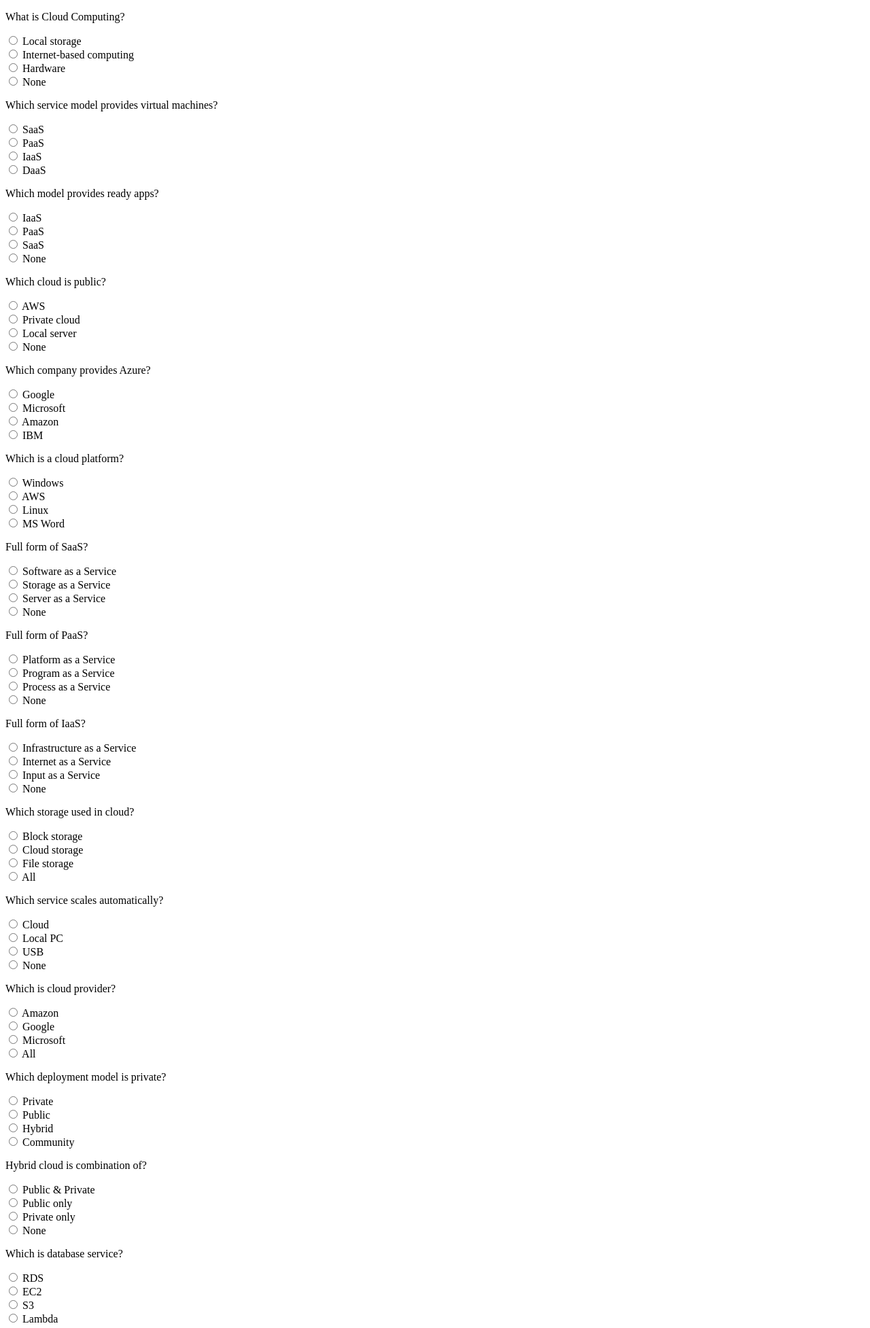
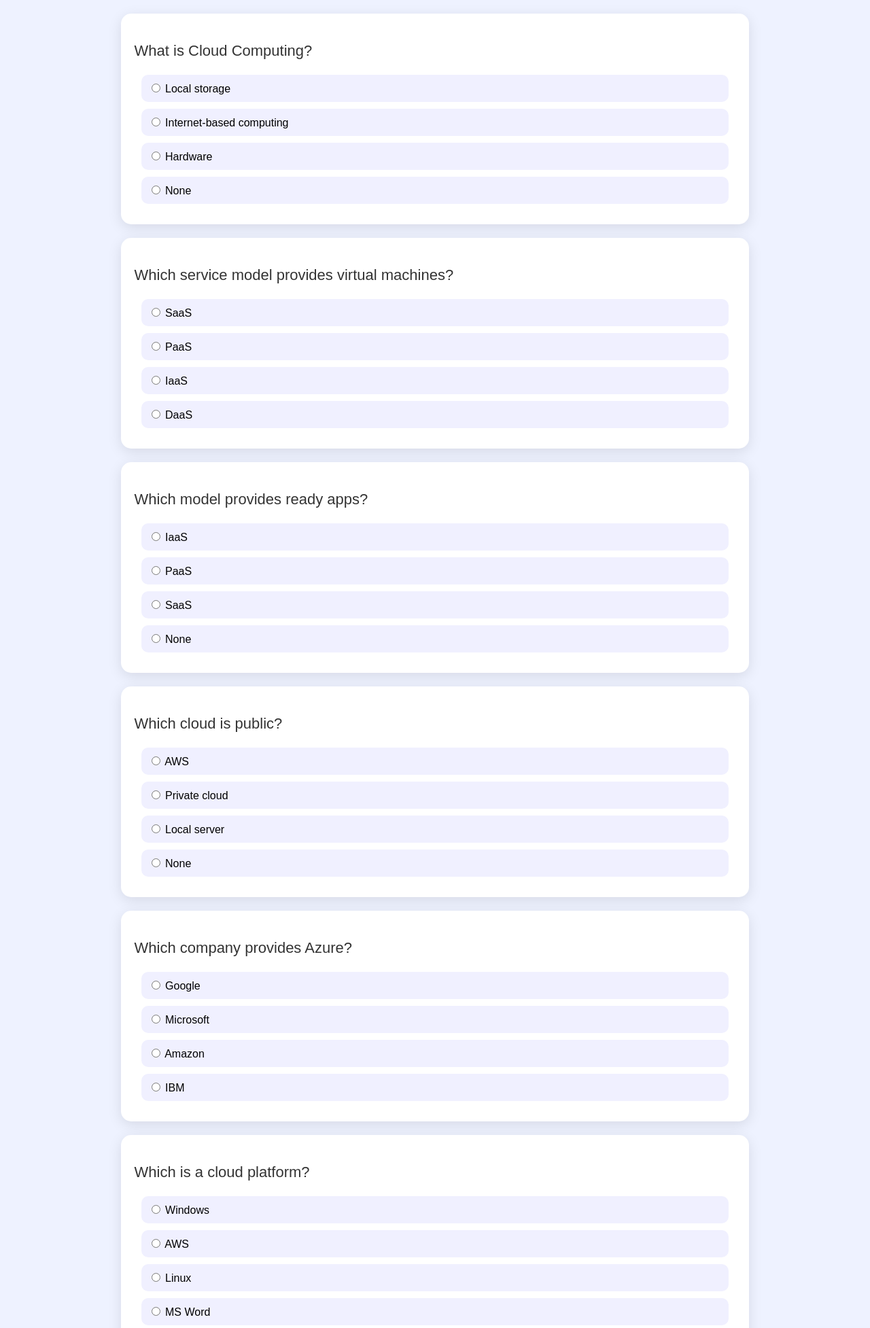
Before and after one commit to 23dx15-stack/Quiz-app, a Flask app: page /quiz in a window 1280 px wide. Shown: the top 1954 px of the page at 68% size. Run offline with Flask 3, Linux system fonts and the light colour scheme; the visitor is signed in with stand-in values (Sample User, id 1).

Commit message:
Update quiz.html

```diff
--- a/templates/quiz.html
+++ b/templates/quiz.html
@@ -1,21 +1,64 @@
 <!DOCTYPE html>
 <html>
+<head>
+<style>
+body {
+    background:#eef2ff;
+    font-family:Arial;
+}
+
+.card {
+    background:white;
+    margin:20px auto;
+    padding:20px;
+    width:70%;
+    border-radius:15px;
+    box-shadow:0 5px 20px rgba(0,0,0,0.1);
+}
+
+.question {
+    font-size:22px;
+    color:#333;
+}
+
+.option {
+    display:block;
+    margin:10px;
+    padding:10px;
+    border-radius:10px;
+    background:#f0f0ff;
+    cursor:pointer;
+}
+
+.option:hover {
+    background:#667eea;
+    color:white;
+}
+</style>
+</head>
+
 <body>
 
 <form action="/result" method="post">
 
 {% for q in questions %}
-<p>{{ q.question }}</p>
+<div class="card">
+
+<p class="question">{{ q.question }}</p>
 
 {% set idx = loop.index0 %}
 
 {% for opt in q.options %}
-<input type="radio" name="q{{ idx }}" value="{{ opt }}" required> {{ opt }}<br>
+<label class="option">
+<input type="radio" name="q{{ idx }}" value="{{ opt }}" required>
+{{ opt }}
+</label>
 {% endfor %}
 
+</div>
 {% endfor %}
 
-<button>Submit</button>
+<center><button style="padding:15px; background:#764ba2; color:white; border-radius:10px;">Submit</button></center>
 
 </form>
 
```
